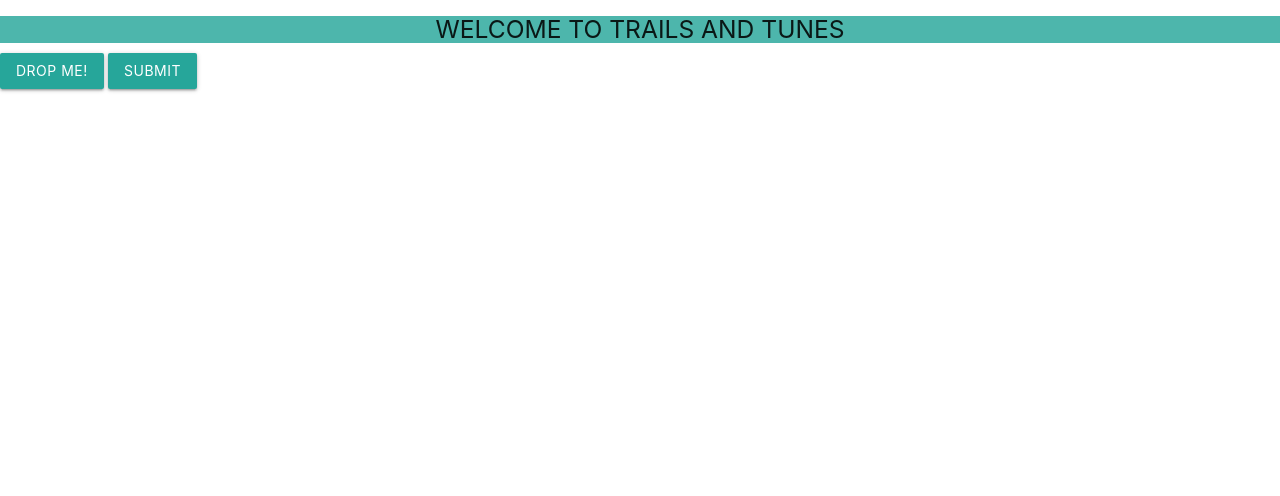
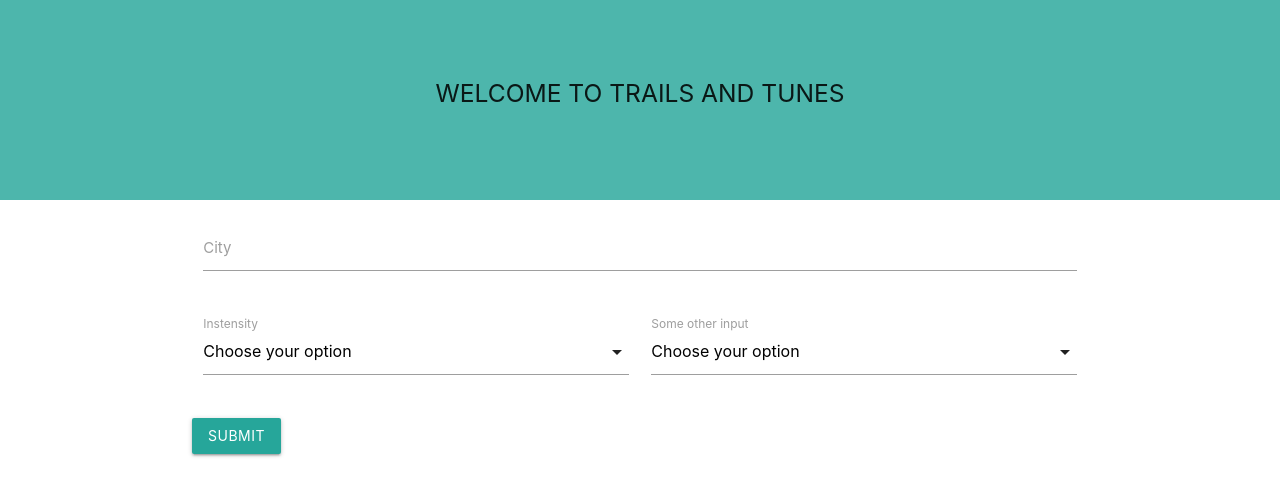
Before and after one commit to danalittleskier/ProjectOne, a plain HTML site: page form.html in a window 1280 px wide. Drawn offline with nearby package versions, Linux system fonts and the light colour scheme.

Commit message:
got the basic form on the landing page

```diff
--- a/form.html
+++ b/form.html
@@ -6,41 +6,71 @@
   <meta name="viewport" content="width=device-width, initial-scale=1.0">
   <meta http-equiv="X-UA-Compatible" content="ie=edge">
 
+  <!-- link to stylesheet -->
+  <link rel="stylesheet" href="style.css">
+
   <!-- Compiled and minified CSS -->
   <link rel="stylesheet" href="https://cdnjs.cloudflare.com/ajax/libs/materialize/1.0.0/css/materialize.min.css">
 
   <!-- jQuery link -->
   <script src="https://cdnjs.cloudflare.com/ajax/libs/jquery/3.2.1/jquery.min.js"></script>
 
-    <!-- <script src="https://ajax.googleapis.com/ajax/libs/jquery/3.4.1/jquery.min.js"></script> -->
-
-
-    <title>Document</title>
+<title>trails&tunes</title>
 </head>
 
 <body>
 
   <div>
-        <h5 class="center-align teal lighten-2">WELCOME TO TRAILS AND TUNES</h5>
+    <h5 class="title center-align teal lighten-2">WELCOME TO TRAILS AND TUNES</h5>
+
   </div>
 
-
+  <div class="container">
+    <!-- <h6>Intensity</h6> -->
     <!-- Dropdown Trigger -->
-  <a class='dropdown-trigger btn' href='#' data-target='dropdown1'>Drop Me!</a>
-
+    <!-- <a class='dropdown-trigger btn' href='#' data-target='dropdown1'>Drop Me!</a> -->
     <!-- Dropdown Structure -->
-  <ul id='dropdown1' class='dropdown-content'>
+    <!-- <ul id='dropdown1' class='dropdown-content'>
       <li><a href="#!">one</a></li>
       <li><a href="#!">two</a></li>
-  </ul>
+      <li><a href="#!">two</a></li>
+    </ul> -->
 
+  <div class="row">
+    <div class="input-field col s12">
+      <input id="last_name" type="text" class="validate">
+      <label for="last_name">City</label>
+    </div>
+  </div>
 
-
+<div class="row">
+ <div class="input-field col s6 m6">
+    <select>
+      <option value="" disabled selected>Choose your option</option>
+      <option value="1">Option 1</option>
+      <option value="2">Option 2</option>
+      <option value="3">Option 3</option>
+    </select>
+    <label>Instensity</label>
+  </div>
+  <div class="input-field col s6 m6">
+    <select>
+      <option value="" disabled selected>Choose your option</option>
+      <option value="1">Option 1</option>
+      <option value="2">Option 2</option>
+      <option value="3">Option 3</option>
+    </select>
+    <label>Some other input</label>
+  </div>
+</div>
+    <div>
       <button id="submit" class="btn waves-effect waves-light" type="submit" name="action">Submit
         <!-- <i class="material-icons right">send</i> -->
       </button>
-    <!-- <script>
-    </script> -->
+
+    </div>
+
+  </div>
 
   <!-- Compiled and minified JavaScript -->
   <script src="https://cdnjs.cloudflare.com/ajax/libs/materialize/1.0.0/js/materialize.js"></script>
--- a/script.js
+++ b/script.js
@@ -6,3 +6,7 @@
 //   });
 
 $('.dropdown-trigger').dropdown();
+
+$(document).ready(function(){
+    $('select').formSelect();
+  });
--- /dev/null
+++ b/style.css
@@ -0,0 +1,14 @@
+*{
+    box-sizing: border-box;
+}
+
+.title{
+    height: 200px;
+    margin-top: 0;
+    text-align: center;
+    padding-top: 80px;
+}
+
+label{
+    margin-left: 0;
+}
```
Lines whose indentation alone changed are shown as unchanged.
